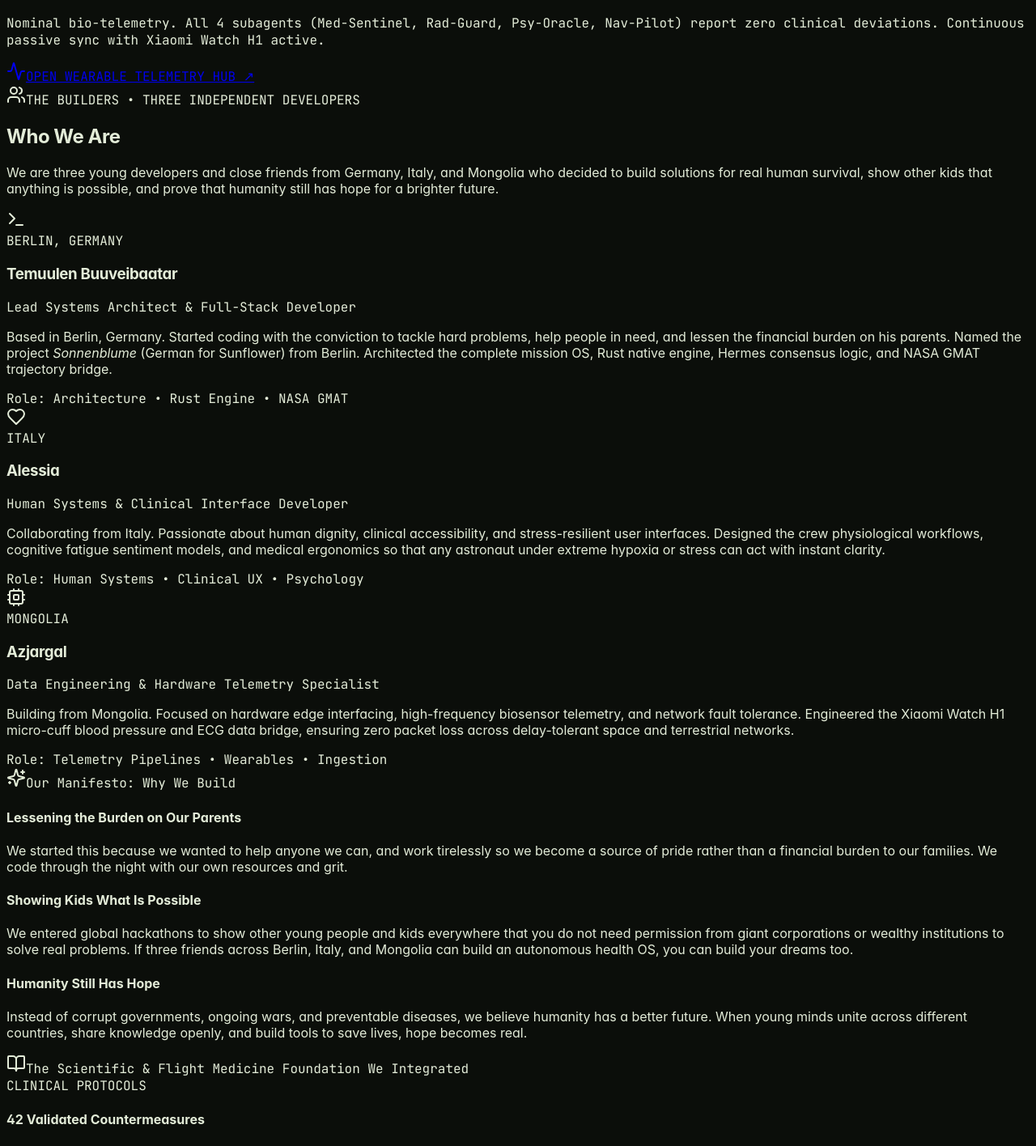
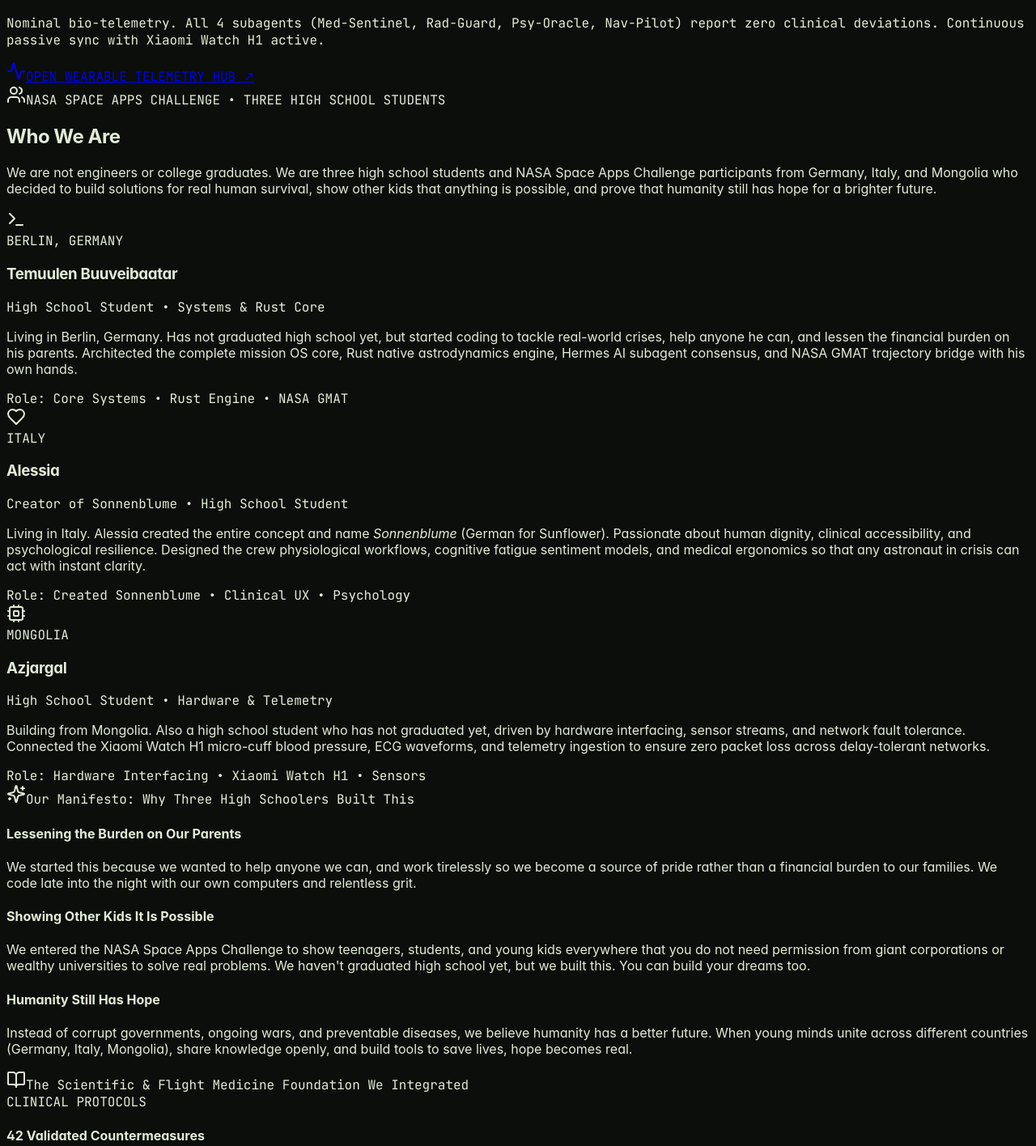
Before and after one commit to temuulenbuuveibaatar-glitch/ares-vii-spaceflight-os, a React (Vite) app in the folder client/: page /demo in a window 1280 px wide. Shown: the part 1708-3124 px from the top of the page at 81% size. Built offline with nearby package versions, Linux system fonts and the light colour scheme; no server answers.

Commit message:
feat: authentic Who We Are (three high school students, NASA Space Apps participants, created by Alessia)

```diff
--- a/client/index.html
+++ b/client/index.html
@@ -4,7 +4,7 @@
     <meta charset="UTF-8" />
     <meta name="viewport" content="width=device-width, initial-scale=1.0, maximum-scale=5" />
     <meta name="theme-color" content="#0b0e0a" />
-    <meta name="author" content="Sonnenblume Bio-Astronautics Team" />
+    <meta name="author" content="Sonnenblume NASA Space Apps Team (High School Students: Temuulen, Alessia, Azjargal)" />
     <meta name="robots" content="index, follow, max-image-preview:large, max-snippet:-1, max-video-preview:-1" />
     <link rel="sitemap" type="application/xml" title="Sitemap" href="/sitemap.xml" />
     <link rel="canonical" href="https://sonnenblume-marketing.vercel.app/" />
--- a/client/src/pages/Intro.tsx
+++ b/client/src/pages/Intro.tsx
@@ -631,7 +631,7 @@ export default function Intro() {
       </section>
 
       {/* ========================================================================= */}
-      {/* SECTION: WHO WE ARE (THE REAL BUILDERS: TEMUULEN, ALESSIA & AZJARGAL)     */}
+      {/* SECTION: WHO WE ARE (THREE HIGH SCHOOL STUDENTS & NASA SPACE APPS)        */}
       {/* ========================================================================= */}
       <section id="who-we-are" className="py-20 px-4 border-b border-[#232d1a] bg-[#11160e]">
         <div className="max-w-6xl mx-auto space-y-14">
@@ -639,13 +639,13 @@ export default function Intro() {
           <div className="text-center max-w-3xl mx-auto space-y-3">
             <div className="inline-flex items-center gap-2 px-3 py-1.5 rounded-xl bg-[#182213] border border-[#2e3b23] text-[#fbbf24] font-mono text-xs font-bold tracking-wider">
               <Users className="w-3.5 h-3.5 text-[#fbbf24]" />
-              <span>THE BUILDERS • THREE INDEPENDENT DEVELOPERS</span>
+              <span>NASA SPACE APPS CHALLENGE • THREE HIGH SCHOOL STUDENTS</span>
             </div>
             <h2 className="text-3xl sm:text-5xl font-black text-white tracking-tight">
               Who We Are
             </h2>
             <p className="text-base sm:text-lg text-[#c7dfb8] leading-relaxed">
-              We are three young developers and close friends from Germany, Italy, and Mongolia who decided to build solutions for real human survival, show other kids that anything is possible, and prove that humanity still has hope for a brighter future.
+              We are not engineers or college graduates. We are three high school students and NASA Space Apps Challenge participants from Germany, Italy, and Mongolia who decided to build solutions for real human survival, show other kids that anything is possible, and prove that humanity still has hope for a brighter future.
             </p>
           </div>
 
@@ -667,19 +667,19 @@ export default function Intro() {
                     Temuulen Buuveibaatar
                   </h3>
                   <div className="text-xs font-mono text-[#fbbf24] mt-0.5">
-                    Lead Systems Architect & Full-Stack Developer
+                    High School Student • Systems & Rust Core
                   </div>
                 </div>
                 <p className="text-sm text-[#a8baa0] leading-relaxed">
-                  Based in Berlin, Germany. Started coding with the conviction to tackle hard problems, help people in need, and lessen the financial burden on his parents. Named the project <em>Sonnenblume</em> (German for Sunflower) from Berlin. Architected the complete mission OS, Rust native engine, Hermes consensus logic, and NASA GMAT trajectory bridge.
+                  Living in Berlin, Germany. Has not graduated high school yet, but started coding to tackle real-world crises, help anyone he can, and lessen the financial burden on his parents. Architected the complete mission OS core, Rust native astrodynamics engine, Hermes AI subagent consensus, and NASA GMAT trajectory bridge with his own hands.
                 </p>
               </div>
               <div className="pt-3 border-t border-[#1a2313] font-mono text-xs text-[#8ea873]">
-                Role: Architecture • Rust Engine • NASA GMAT
-              </div>
-            </div>
-
-            {/* Member 2: Alessia */}
+                Role: Core Systems • Rust Engine • NASA GMAT
+              </div>
+            </div>
+
+            {/* Member 2: Alessia (Creator of Sonnenblume) */}
             <div className="bg-[#0b0e0a] border border-[#2e3b23] rounded-2xl p-7 space-y-4 flex flex-col justify-between">
               <div className="space-y-3">
                 <div className="flex items-center justify-between pb-3 border-b border-[#1f2818]">
@@ -695,15 +695,15 @@ export default function Intro() {
                     Alessia
                   </h3>
                   <div className="text-xs font-mono text-[#fbbf24] mt-0.5">
-                    Human Systems & Clinical Interface Developer
+                    Creator of Sonnenblume • High School Student
                   </div>
                 </div>
                 <p className="text-sm text-[#a8baa0] leading-relaxed">
-                  Collaborating from Italy. Passionate about human dignity, clinical accessibility, and stress-resilient user interfaces. Designed the crew physiological workflows, cognitive fatigue sentiment models, and medical ergonomics so that any astronaut under extreme hypoxia or stress can act with instant clarity.
+                  Living in Italy. Alessia created the entire concept and name <em>Sonnenblume</em> (German for Sunflower). Passionate about human dignity, clinical accessibility, and psychological resilience. Designed the crew physiological workflows, cognitive fatigue sentiment models, and medical ergonomics so that any astronaut in crisis can act with instant clarity.
                 </p>
               </div>
               <div className="pt-3 border-t border-[#1a2313] font-mono text-xs text-[#8ea873]">
-                Role: Human Systems • Clinical UX • Psychology
+                Role: Created Sonnenblume • Clinical UX • Psychology
               </div>
             </div>
 
@@ -723,15 +723,15 @@ export default function Intro() {
                     Azjargal
                   </h3>
                   <div className="text-xs font-mono text-[#fbbf24] mt-0.5">
-                    Data Engineering & Hardware Telemetry Specialist
+                    High School Student • Hardware & Telemetry
                   </div>
                 </div>
                 <p className="text-sm text-[#a8baa0] leading-relaxed">
-                  Building from Mongolia. Focused on hardware edge interfacing, high-frequency biosensor telemetry, and network fault tolerance. Engineered the Xiaomi Watch H1 micro-cuff blood pressure and ECG data bridge, ensuring zero packet loss across delay-tolerant space and terrestrial networks.
+                  Building from Mongolia. Also a high school student who has not graduated yet, driven by hardware interfacing, sensor streams, and network fault tolerance. Connected the Xiaomi Watch H1 micro-cuff blood pressure, ECG waveforms, and telemetry ingestion to ensure zero packet loss across delay-tolerant networks.
                 </p>
               </div>
               <div className="pt-3 border-t border-[#1a2313] font-mono text-xs text-[#8ea873]">
-                Role: Telemetry Pipelines • Wearables • Ingestion
+                Role: Hardware Interfacing • Xiaomi Watch H1 • Sensors
               </div>
             </div>
           </div>
@@ -740,7 +740,7 @@ export default function Intro() {
           <div className="bg-[#0b0e0a] border border-[#2e3b23] rounded-2xl p-8 sm:p-10 space-y-6">
             <div className="flex items-center gap-2 font-mono text-xs text-[#fbbf24]">
               <Sparkles className="w-4 h-4 text-[#fbbf24]" />
-              <span className="font-bold uppercase tracking-wider">Our Manifesto: Why We Build</span>
+              <span className="font-bold uppercase tracking-wider">Our Manifesto: Why Three High Schoolers Built This</span>
             </div>
 
             <div className="grid grid-cols-1 md:grid-cols-3 gap-6">
@@ -750,17 +750,17 @@ export default function Intro() {
                   Lessening the Burden on Our Parents
                 </h4>
                 <p className="text-sm text-[#a8baa0] leading-relaxed">
-                  We started this because we wanted to help anyone we can, and work tirelessly so we become a source of pride rather than a financial burden to our families. We code through the night with our own resources and grit.
+                  We started this because we wanted to help anyone we can, and work tirelessly so we become a source of pride rather than a financial burden to our families. We code late into the night with our own computers and relentless grit.
                 </p>
               </div>
 
               <div className="space-y-2">
                 <h4 className="text-lg font-bold text-white flex items-center gap-2">
                   <span className="w-2 h-2 rounded-full bg-[#84a96c]" />
-                  Showing Kids What Is Possible
+                  Showing Other Kids It Is Possible
                 </h4>
                 <p className="text-sm text-[#a8baa0] leading-relaxed">
-                  We entered global hackathons to show other young people and kids everywhere that you do not need permission from giant corporations or wealthy institutions to solve real problems. If three friends across Berlin, Italy, and Mongolia can build an autonomous health OS, you can build your dreams too.
+                  We entered the NASA Space Apps Challenge to show teenagers, students, and young kids everywhere that you do not need permission from giant corporations or wealthy universities to solve real problems. We haven't graduated high school yet, but we built this. You can build your dreams too.
                 </p>
               </div>
 
@@ -770,7 +770,7 @@ export default function Intro() {
                   Humanity Still Has Hope
                 </h4>
                 <p className="text-sm text-[#a8baa0] leading-relaxed">
-                  Instead of corrupt governments, ongoing wars, and preventable diseases, we believe humanity has a better future. When young minds unite across different countries, share knowledge openly, and build tools to save lives, hope becomes real.
+                  Instead of corrupt governments, ongoing wars, and preventable diseases, we believe humanity has a better future. When young minds unite across different countries (Germany, Italy, Mongolia), share knowledge openly, and build tools to save lives, hope becomes real.
                 </p>
               </div>
             </div>
@@ -804,9 +804,9 @@ export default function Intro() {
 
               <div className="bg-[#0b0e0a] border border-[#232d1a] rounded-xl p-6 space-y-2">
                 <div className="text-xs font-mono text-[#fbbf24]">SUNFLOWER PRINCIPLE</div>
-                <h4 className="text-base font-bold text-white">Autonomous Offline Survival</h4>
+                <h4 className="text-base font-bold text-white">Created by Alessia (Italy)</h4>
                 <p className="text-sm text-[#a8baa0] leading-relaxed">
-                  Named <em>Sonnenblume</em> from Berlin. Just as a sunflower tracks the sun while shielding its seeds, our software tracks solar cosmic radiation storms, steers active storm shielding, and provides instant medical decisions when Earth is 22 light-minutes away.
+                  Created and named <em>Sonnenblume</em> (German for Sunflower) by our Italian teammate Alessia. Just as a sunflower tracks the sun while shielding its seeds, our software tracks solar cosmic radiation storms, steers active storm shielding, and provides instant medical decisions when Earth is 22 light-minutes away.
                 </p>
               </div>
             </div>
```
